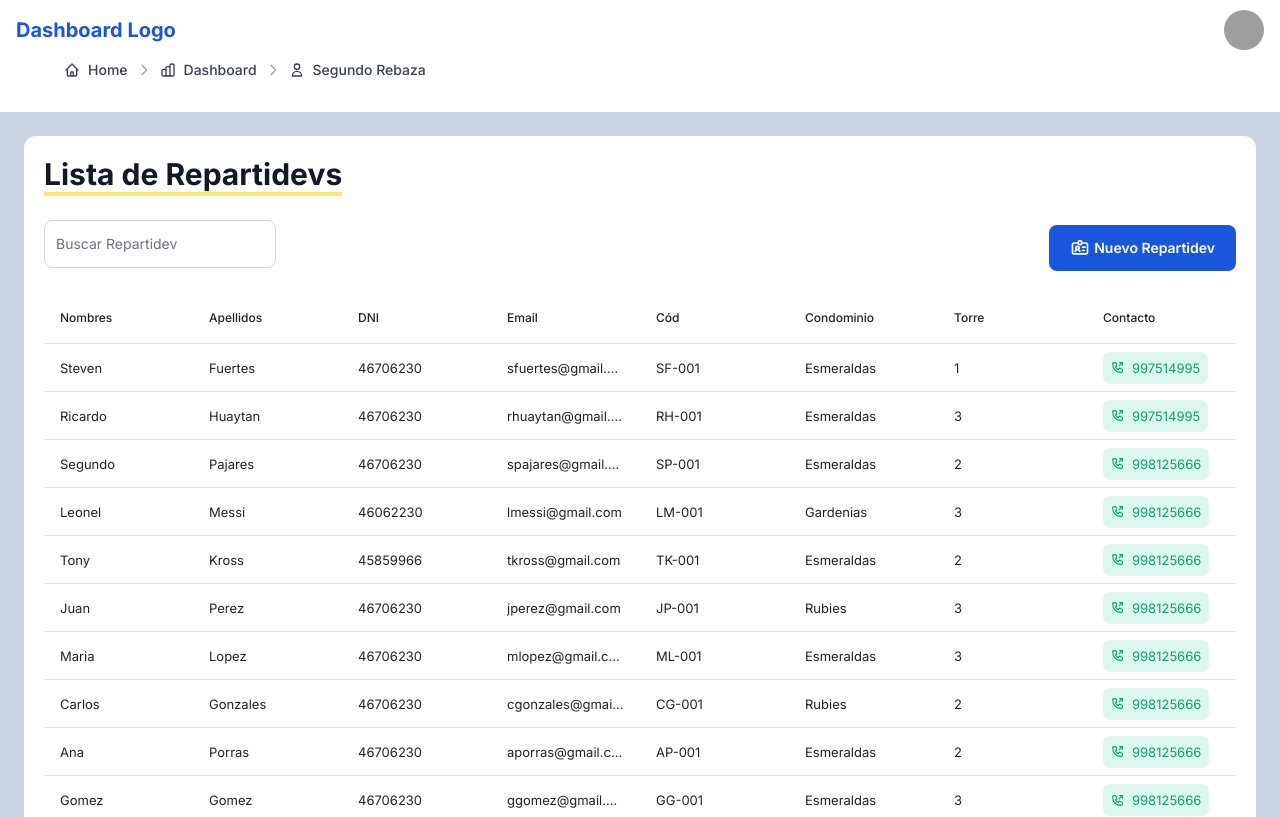
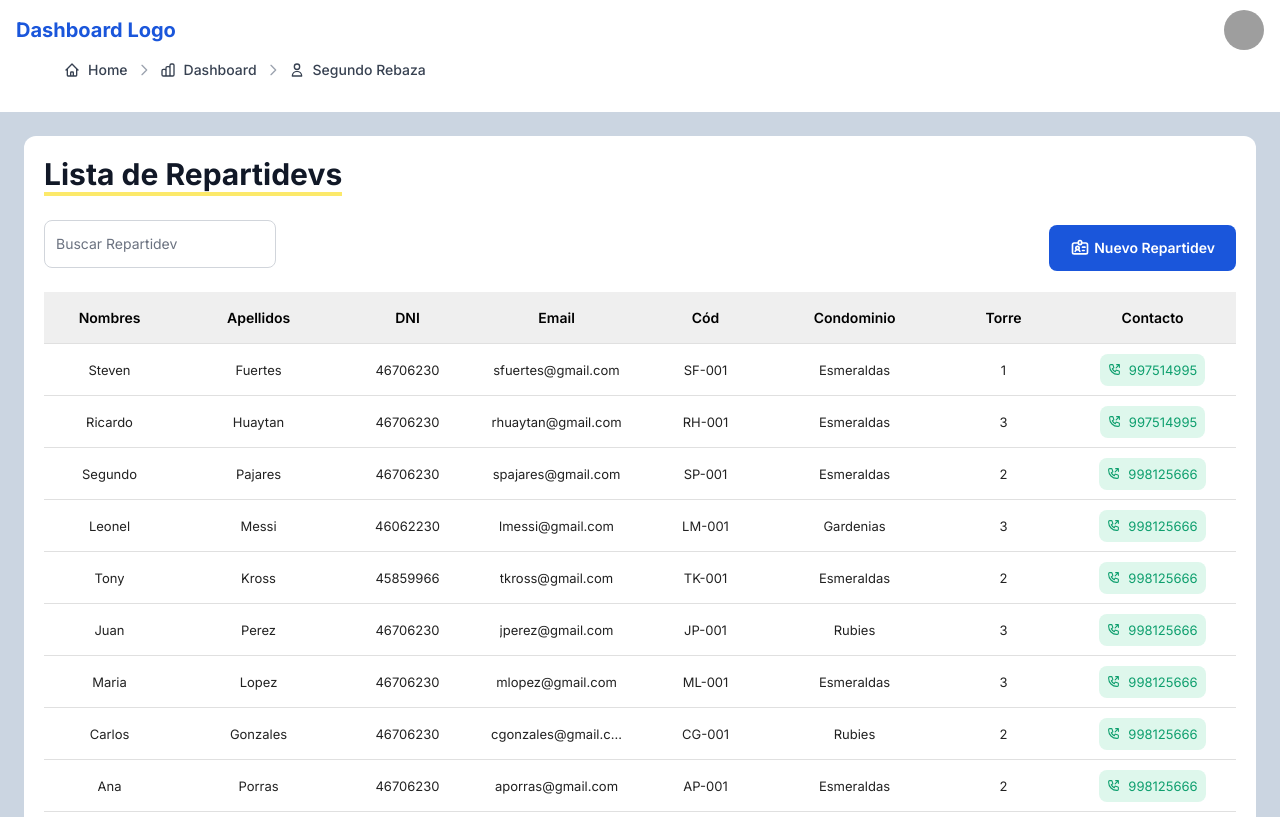
Before and after one commit to SegundoRP/ican_project, a Next.js app in the folder frontend/: page /dashboard/repartidevs in a window 1280 px wide. Shown: the top 817 px of the page. Built offline with nearby package versions, Linux system fonts and the light colour scheme; grey boxes are pictures that could not be loaded.

Commit message:
feat: :art: Se agrego customs styles a la tabla de repartidevs

```diff
--- a/frontend/src/components/dashboard/tablas/DataPaginaRepartidevs.jsx
+++ b/frontend/src/components/dashboard/tablas/DataPaginaRepartidevs.jsx
@@ -6,6 +6,29 @@ import { FloatingLabel } from "flowbite-react";
 import { HiOutlinePhoneOutgoing } from "react-icons/hi";
 import NuevoRepartidev from "../modals/NuevoRepartidev";
 
+const customStyles = {
+    rows: {
+      style: {
+        minHeight: "52px",
+      },
+    },
+    headCells: {
+      style: {
+        color: "#000",
+        fontSize: "14px",
+        fontWeight: 600,
+        backgroundColor: "#EEEE",
+        justifyContent: "center",
+      },
+    },
+    cells: {
+      style: {
+        paddingLeft: "0px",
+        paddingRight: "18px",
+        justifyContent: "center",
+      },
+    },
+  };
 
 const columns = [
     {
@@ -264,7 +287,7 @@ export default function DataPaginaRepartidevs() {
         data={register}
         pagination
         // paginationPerPage = {9}
-        //customStyles={customStyles}
+        customStyles={customStyles}
         fixedHeader
       />
     </section>
```
